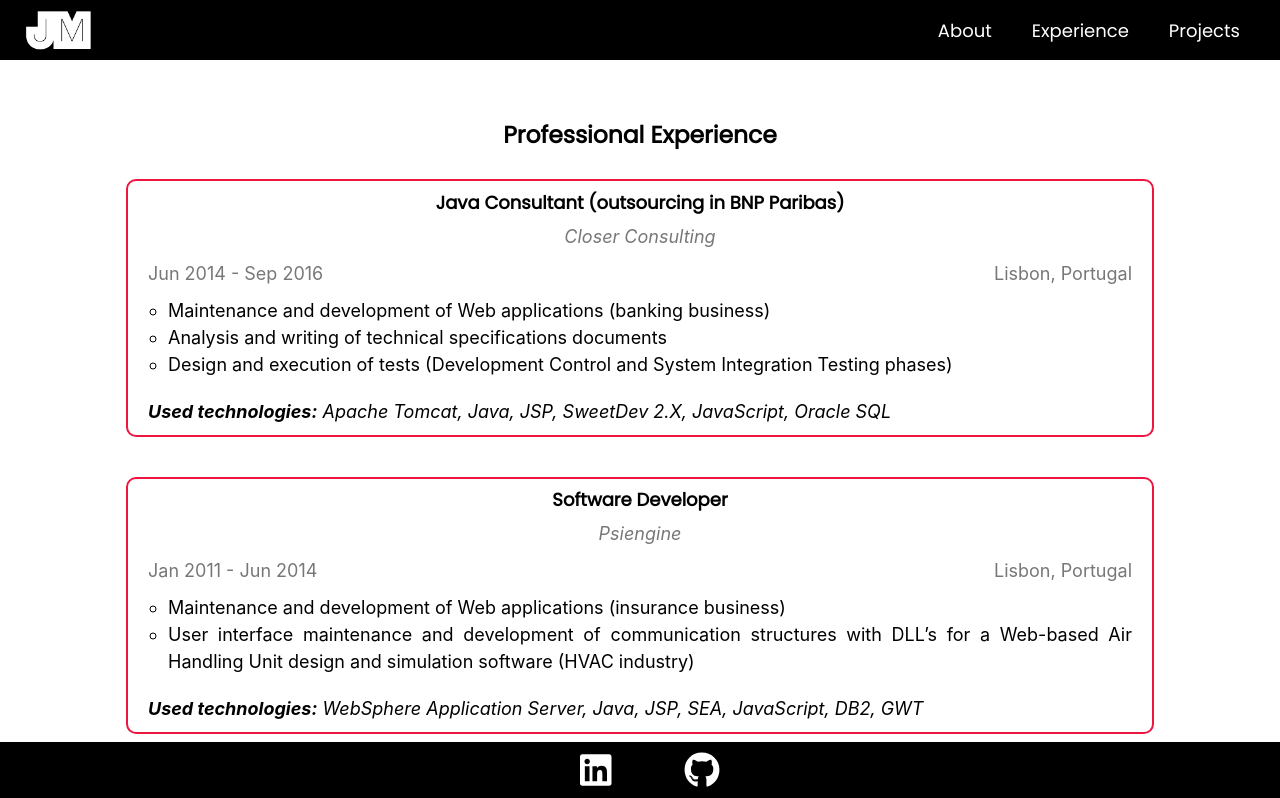
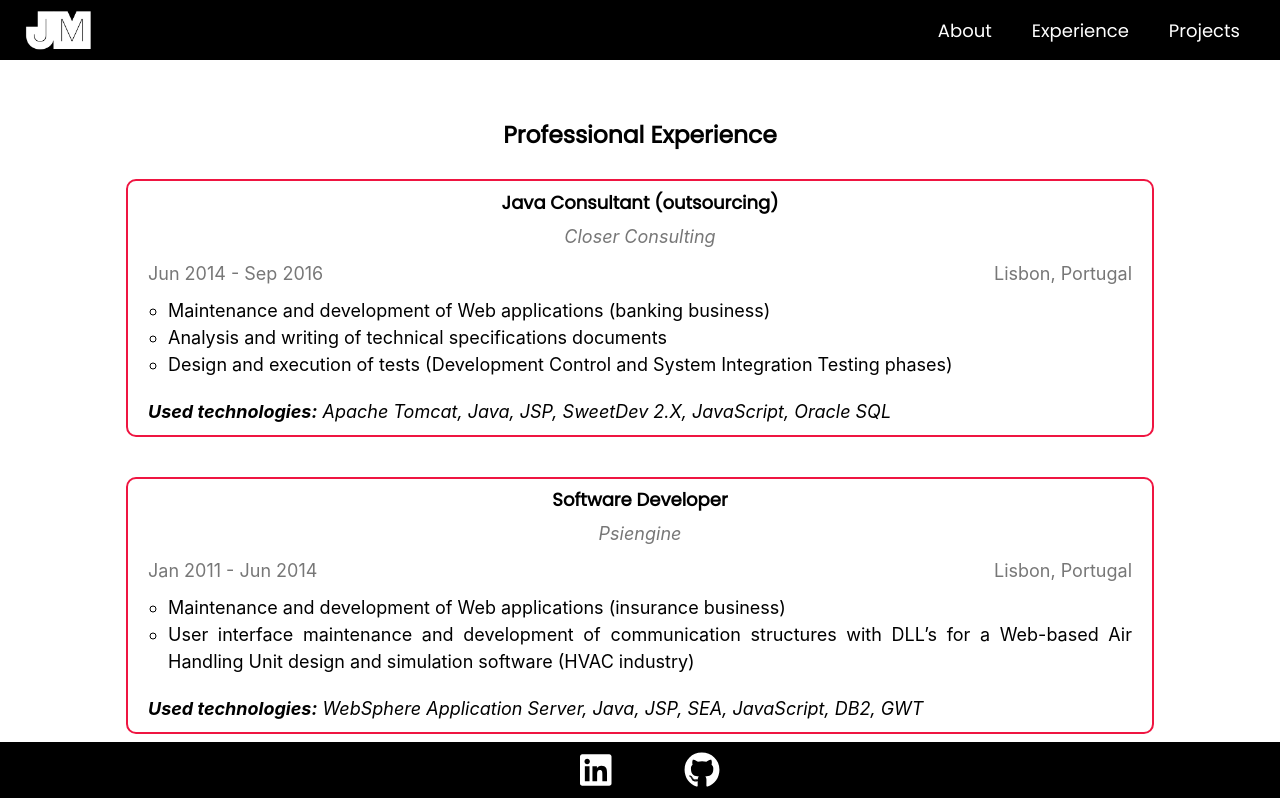
Before and after one commit to jssm/portfolio, a React (Create React App) app: page /portfolio/experience in a window 1280 px wide. Shown: the top 798 px of the page. Built offline with nearby package versions, Linux system fonts and the light colour scheme.

Commit message:
removed client from prof experience

```diff
--- a/src/components/Experience/Experience.js
+++ b/src/components/Experience/Experience.js
@@ -11,7 +11,7 @@ function Experience() {
     <div className="thumbnail-rail">
       <h5>Professional Experience</h5>
       <Thumbnail
-        title="Java Consultant (outsourcing in BNP Paribas)"
+        title="Java Consultant (outsourcing)"
         category="Closer Consulting"
         time_interval="Jun 2014 - Sep 2016"
         location="Lisbon, Portugal"
```
